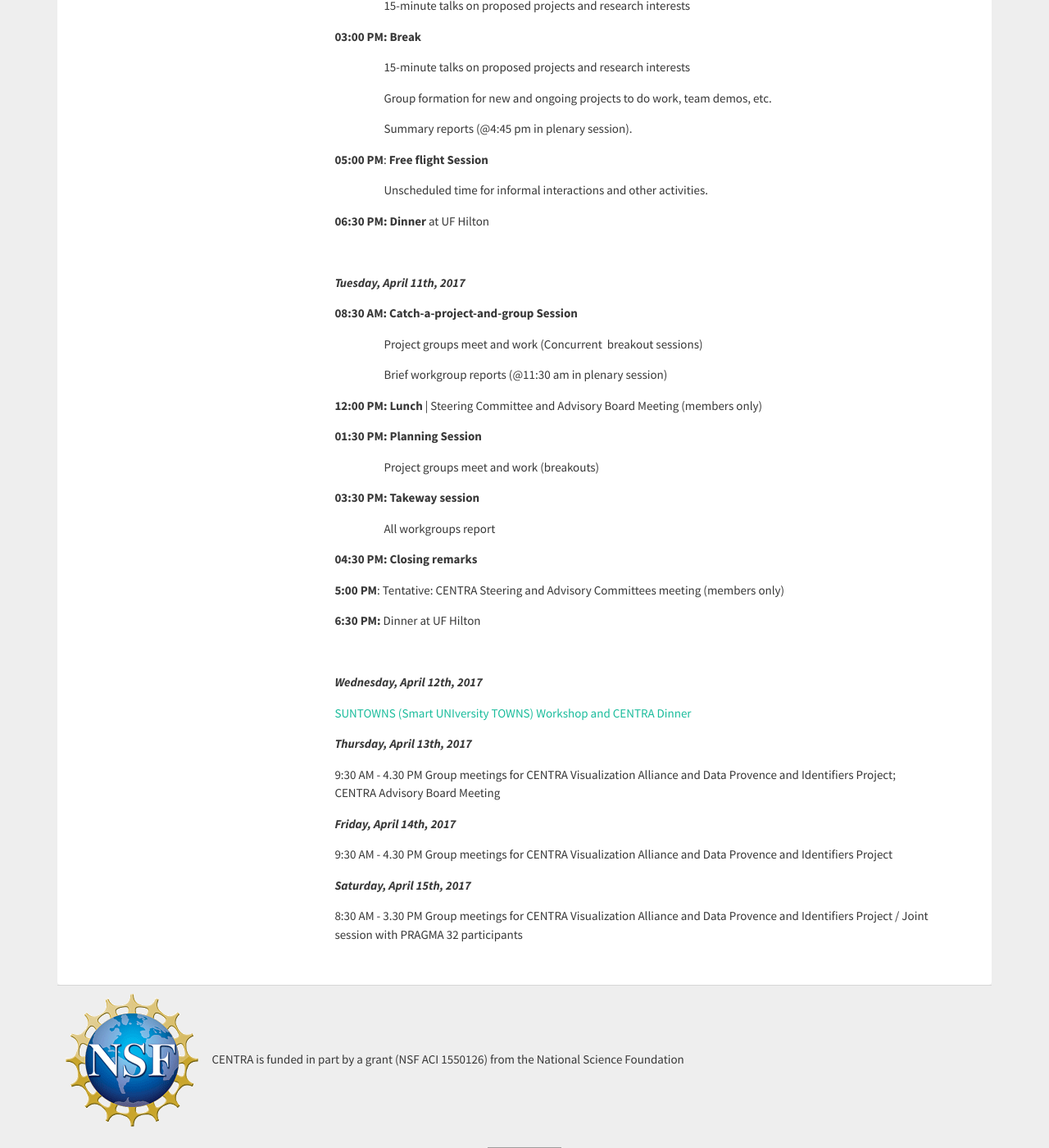
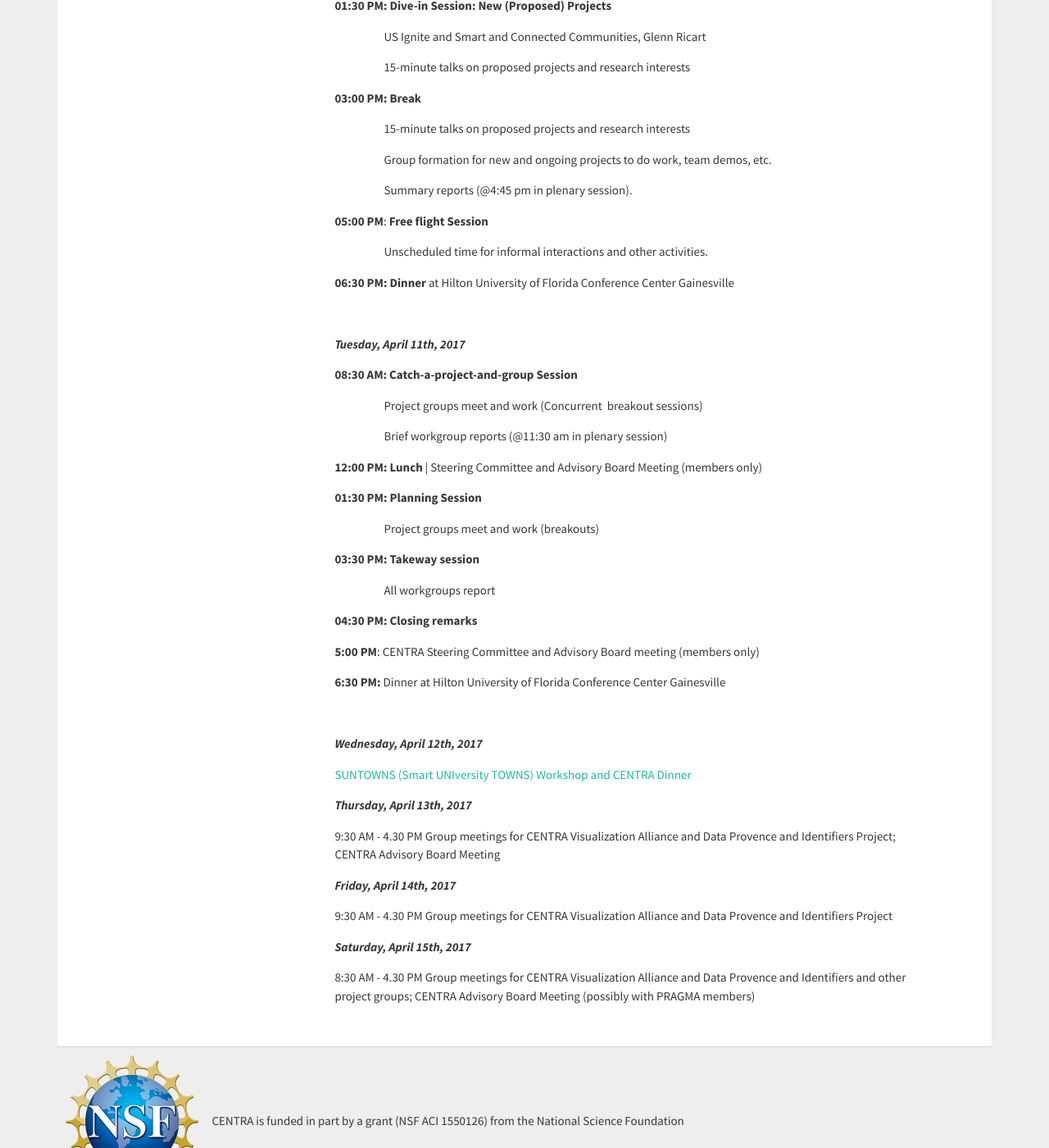
Before and after one commit to hmchou56/centra8, a Jekyll site: the page built from centra2/program.md, in a window 1280 px wide and 1400 px high, scrolled down 1128 px. Shown: the whole window at 82% size. Built offline with Jekyll 4.4.1, drawn with Linux system fonts in a browser that asks for light colours; nearby versions of some CDN libraries; some of the changed text lies outside the part shown; grey boxes are pictures that could not be loaded.

Commit message:
CENTRA 2 program update

```diff
--- a/centra2/program.md
+++ b/centra2/program.md
@@ -11,7 +11,7 @@
 <a href="http://www.globalcentra.org/centra2/working_agenda_v03Mar17.pdf" target="_blank">Draft/Working Agenda_v03Mar2017 (PDF)</a><br />
 
 <p style="padding-left: 270px;"><strong><i>Sunday, April 9th, 2017</i></strong> </p>
-<p style="padding-left: 270px;"><span style="font-weight: 400;">Registration and Reception at 6:30 pm.<br /><br /></span></p>
+<p style="padding-left: 270px;"><span style="font-weight: 400;">Travel Day<br /><br /></span></p>
 <p style="padding-left: 270px;"><strong><i>Monday, April 10th, 2017</i></strong> </p>
 <p style="padding-left: 270px;"><strong>08:00 AM: Registration</strong></p>
 <p style="padding-left: 270px;"><strong>08:30 AM: Opening Flyby Session</strong></p>
@@ -22,10 +22,12 @@
 <p style="padding-left: 270px;"><strong>10:00 AM: Break</strong></p>
 <p style="padding-left: 330px;"><strong>Project review</strong><span style="font-weight: 400;">: The Visualization Alliance, Jason Leigh</span></p>
 <p style="padding-left: 330px;"><strong>Project review</strong><span style="font-weight: 400;">: Data Handles and Provenance, Beth Plale </span></p>
-<p style="padding-left: 330px;"><strong>Project review</strong><span style="font-weight: 400;">: ASEAN IVO: software defined system update, Hong Hoe Ong</span></p>
-<p style="padding-left: 330px;"><strong>Project review</strong><span style="font-weight: 400;">: Smart Museum, J. Haga</span></p>
+<p style="padding-left: 330px;"><strong>Project review</strong><span style="font-weight: 400;">: New Directions for the Biodiversity Group, Jim Beach</span></p>
+<p style="padding-left: 330px;"><strong>Project review</strong><span style="font-weight: 400;">: Smart Museum, Jason Haga</span></p>
+<p style="padding-left: 330px;"><strong>Project review</strong><span style="font-weight: 400;">: ASEAN IVO: Software Defined System Update, Hong Hoe Ong (tentative)</span></p>
 <p style="padding-left: 270px;"><strong>12:00 PM: Lunch</strong></p>
 <p style="padding-left: 270px;"><strong>01:30 PM: Dive-in Session: New (Proposed) Projects</strong></p>
+<p style="padding-left: 330px;"><span style="font-weight: 400;">US Ignite and Smart and Connected Communities, Glenn Ricart</span></p>
 <p style="padding-left: 330px;"><span style="font-weight: 400;">15-minute talks on proposed projects and research interests</span></p>
 <p style="padding-left: 270px;"><strong>03:00 PM: Break</strong></p>
 <p style="padding-left: 330px;"><span style="font-weight: 400;">15-minute talks on proposed projects and research interests</span></p>
@@ -33,7 +35,7 @@
 <p style="padding-left: 330px;"><span style="font-weight: 400;">Summary reports (@4:45 pm in plenary session).</span></p>
 <p style="padding-left: 270px;"><strong>05:00 PM</strong><span style="font-weight: 400;">: </span><strong>Free flight Session </strong></p>
 <p style="padding-left: 330px;"><span style="font-weight: 400;">Unscheduled time for informal interactions and other activities. </span></p>
-<p style="padding-left: 270px;"><strong>06:30 PM: Dinner</strong><span style="font-weight: 400;"> at UF Hilton</span></p>
+<p style="padding-left: 270px;"><strong>06:30 PM: Dinner</strong><span style="font-weight: 400;"> at Hilton University of Florida Conference Center Gainesville</span></p>
 <p style="padding-left: 270px;">&nbsp;</p>
 
 <p style="padding-left: 270px;"><strong><i>Tuesday, April 11th, 2017</i></strong> </p>
@@ -46,8 +48,8 @@
 <p style="padding-left: 270px;"><strong>03:30 PM: Takeway session</strong></p>
 <p style="padding-left: 330px;"><span style="font-weight: 400;">All workgroups report</span></p>
 <p style="padding-left: 270px;"><strong>04:30 PM: Closing remarks</strong></p>
-<p style="padding-left: 270px;"><strong>5:00</strong> <strong>PM</strong><span style="font-weight: 400;">: Tentative: CENTRA Steering and Advisory Committees meeting (members only)</span></p>
-<p style="padding-left: 270px;"><strong>6:30 PM:</strong><span style="font-weight: 400;"> Dinner at UF Hilton</span></p>
+<p style="padding-left: 270px;"><strong>5:00</strong> <strong>PM</strong><span style="font-weight: 400;">: CENTRA Steering Committee and Advisory Board meeting (members only)</span></p>
+<p style="padding-left: 270px;"><strong>6:30 PM:</strong><span style="font-weight: 400;"> Dinner at Hilton University of Florida Conference Center Gainesville</span></p>
 <p style="padding-left: 270px;">&nbsp;</p>
 
 <p style="padding-left: 270px;"><strong><i>Wednesday, April 12th, 2017 </i></strong></p>
@@ -59,4 +61,4 @@
 <p style="padding-left: 270px;">9:30 AM - 4.30 PM Group meetings for CENTRA Visualization Alliance and Data Provence and Identifiers Project</p>
 
 <p style="padding-left: 270px;"><strong><i>Saturday, April 15th, 2017 </i></strong></p>
-<p style="padding-left: 270px;">8:30 AM - 3.30 PM Group meetings for CENTRA Visualization Alliance and Data Provence and Identifiers Project / Joint session with PRAGMA 32 participants</p>
+<p style="padding-left: 270px;">8:30 AM - 4.30 PM Group meetings for CENTRA Visualization Alliance and Data Provence and Identifiers and other project groups; CENTRA Advisory Board Meeting (possibly with PRAGMA members)</p>
```
